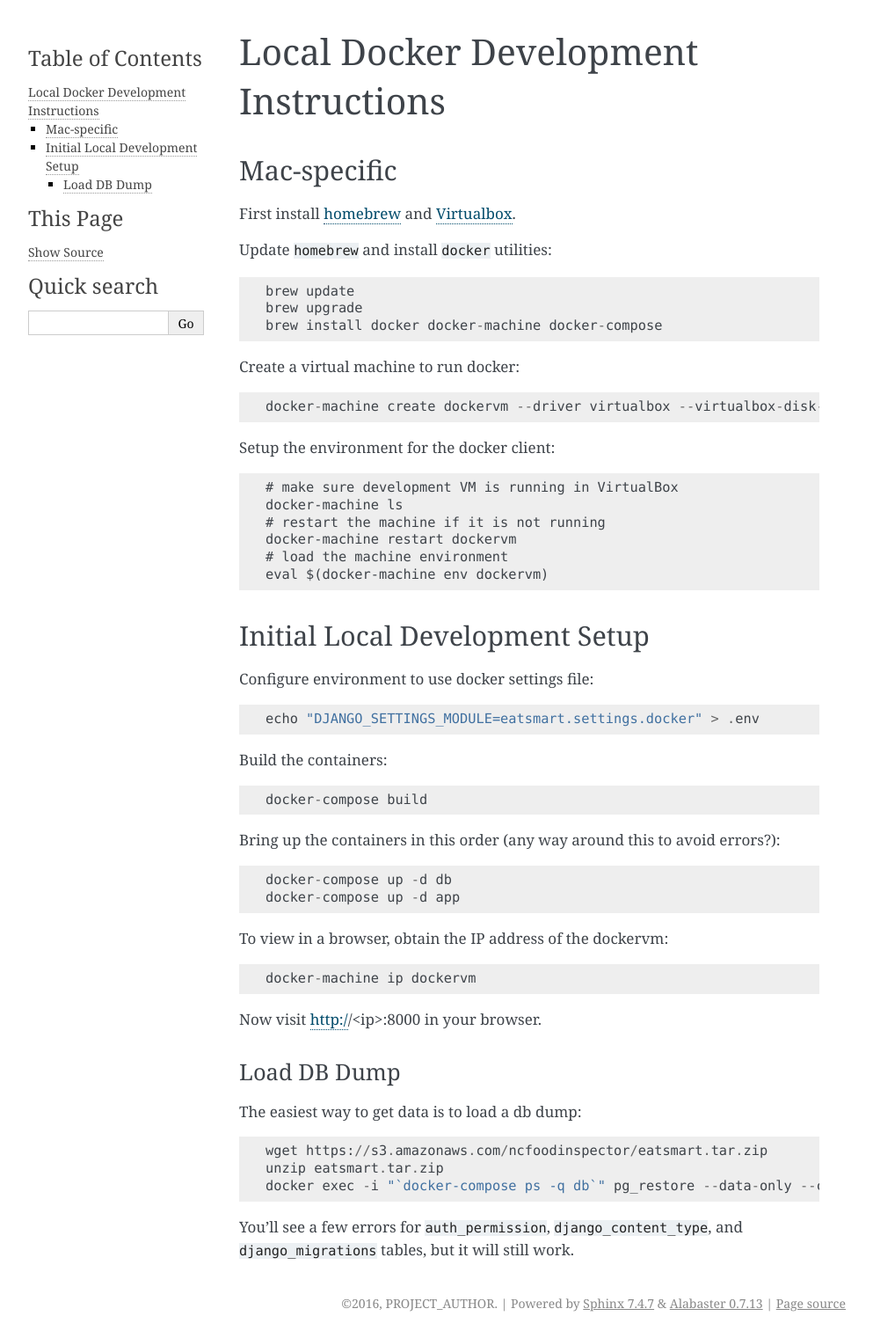
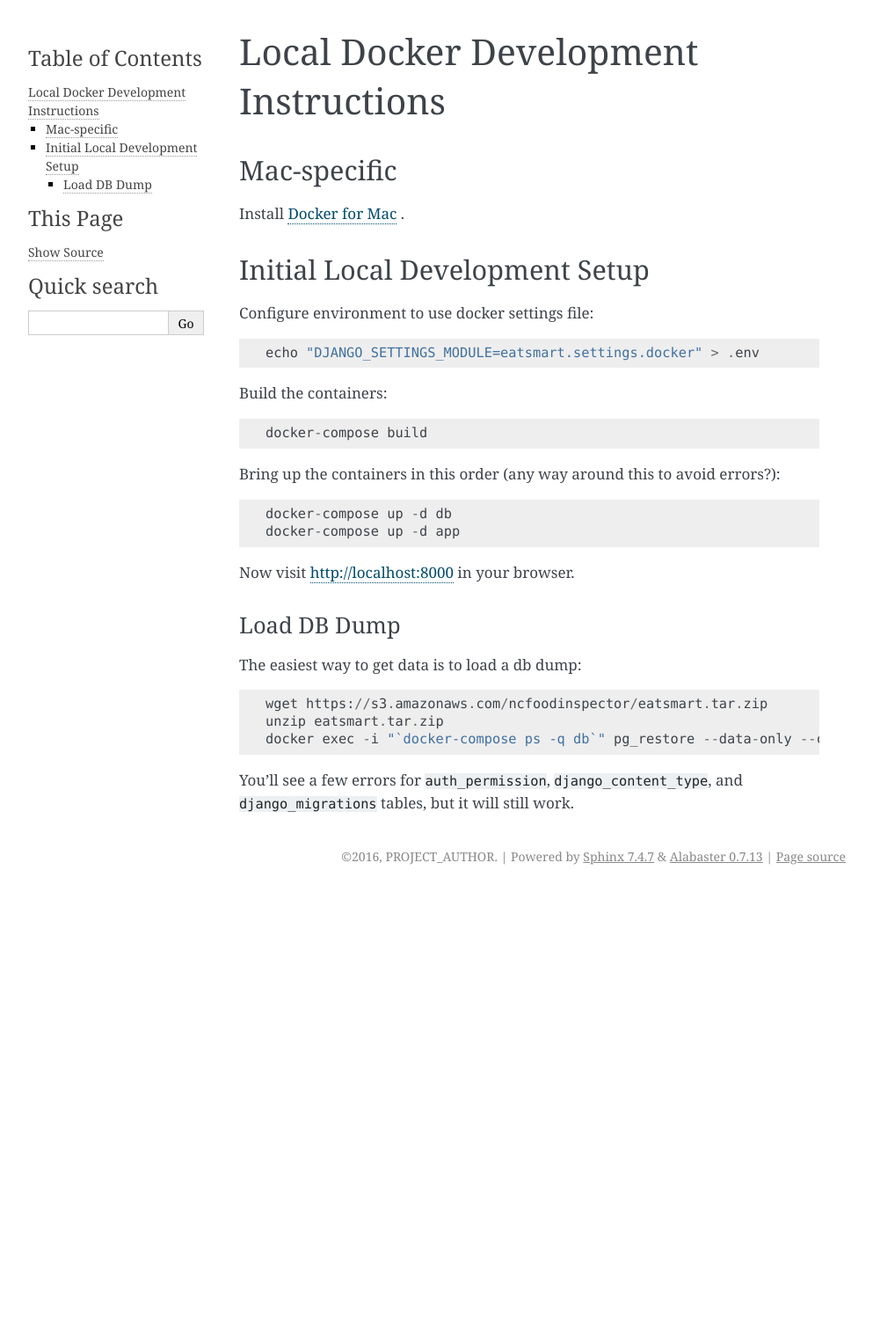
Before and after one commit to codefordurham/food-inspector, a Sphinx documentation site: the page built from docs/docker.rst, in a window 1280 px wide. Shown: the whole page at 88% size, without its empty margins (148-1141 px from the left). Built offline with Sphinx 7.4.7, drawn with Linux system fonts in a browser that asks for light colours; pages that are not in the unit, such as notebooks, are missing from menus; after the commit the page ends 1013 px from its top, so only the background shows below that.

Commit message:
switch to use Docker for Mac

```diff
--- a/docs/docker.rst
+++ b/docs/docker.rst
@@ -5,26 +5,7 @@ Local Docker Development Instructions
 Mac-specific
 ------------
 
-First install `homebrew <https://brew.sh/>`_ and `Virtualbox <https://www.virtualbox.org/>`_.
-
-Update ``homebrew`` and install ``docker`` utilities::
-
-  brew update
-  brew upgrade
-  brew install docker docker-machine docker-compose
-
-Create a virtual machine to run docker::
-
-  docker-machine create dockervm --driver virtualbox --virtualbox-disk-size "10000" --virtualbox-cpu-count 2 --virtualbox-memory "4096"
-
-Setup the environment for the docker client::
-
-  # make sure development VM is running in VirtualBox
-  docker-machine ls
-  # restart the machine if it is not running
-  docker-machine restart dockervm
-  # load the machine environment
-  eval $(docker-machine env dockervm)
+Install `Docker for Mac <https://www.docker.com/docker-mac>`_ .
 
 
 Initial Local Development Setup
@@ -43,11 +24,7 @@ Bring up the containers in this order (any way around this to avoid errors?)::
   docker-compose up -d db
   docker-compose up -d app
 
-To view in a browser, obtain the IP address of the dockervm::
-
-  docker-machine ip dockervm
-
-Now visit http://<ip>:8000 in your browser.
+Now visit http://localhost:8000 in your browser.
 
 
 Load DB Dump
```
